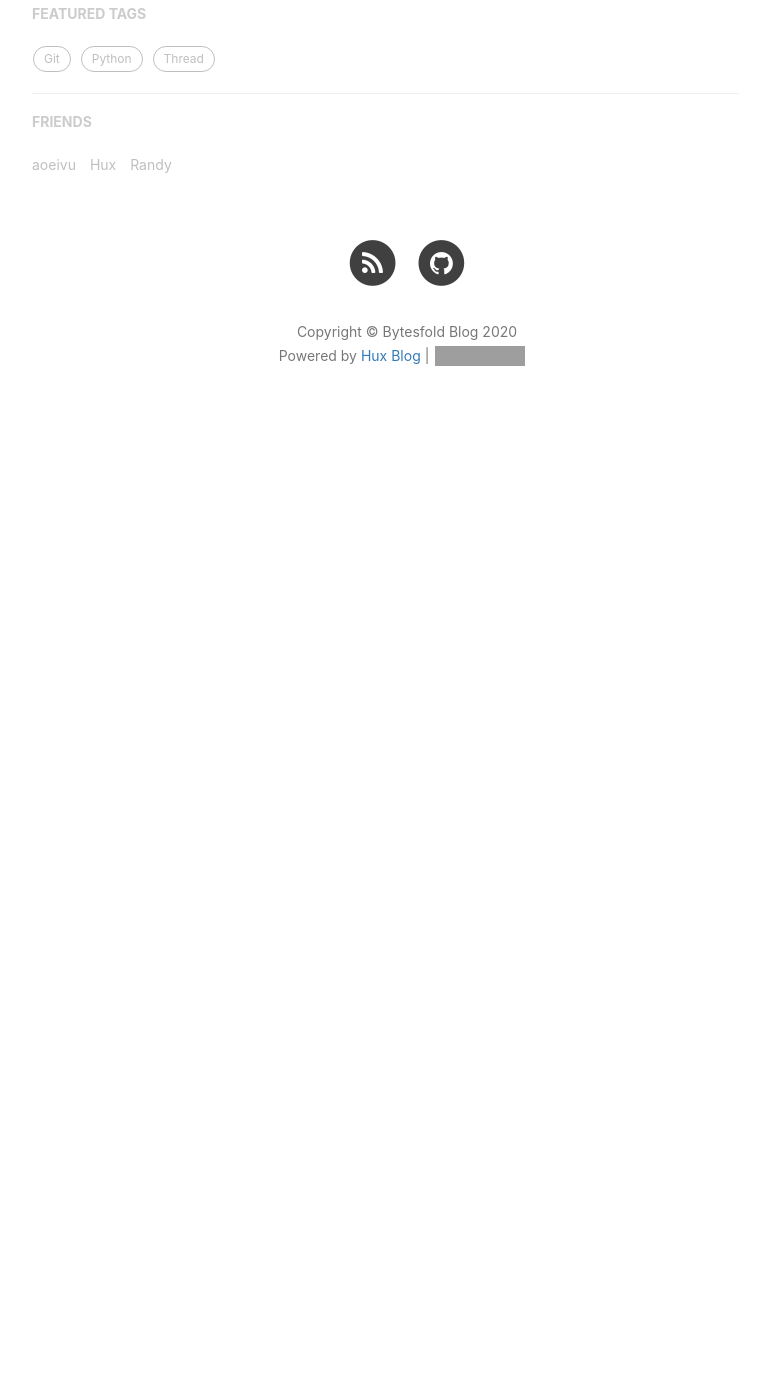
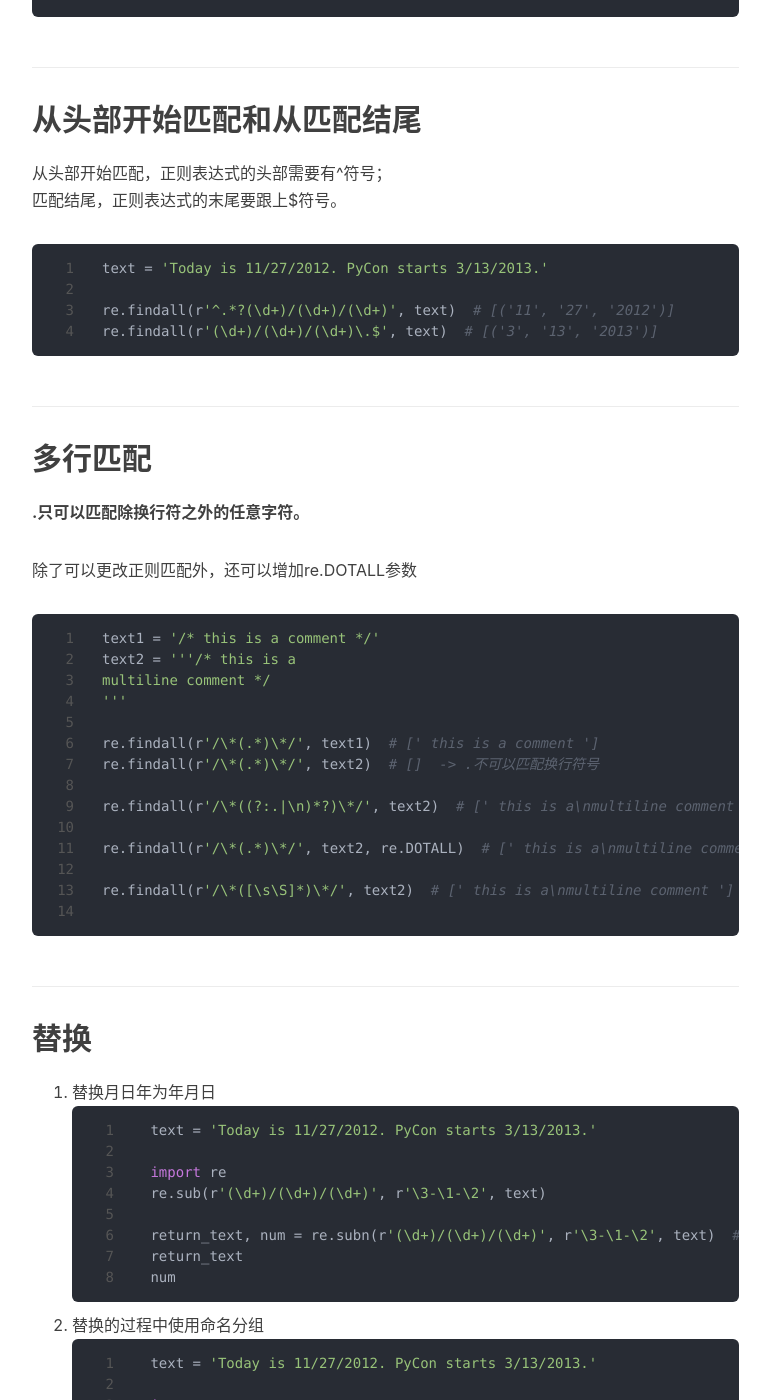
Before and after one commit to bytesfold/bytesfold.github.io, a Jekyll site: the page built from _posts/2020-01-17-正则备忘录.md, in a window 1280 px wide and 1400 px high, scrolled down 1120 px. Shown: the whole window, without its empty margins (233-1003 px from the left). Built offline with Jekyll 4.4.1, drawn with Linux system fonts in a browser that asks for light colours; nearby versions of some CDN libraries; comment, search, counter and statistics services are not loaded; before the commit the page ends 1580 px from its top, so only the background shows below that; some of the changed text lies outside the part shown; grey boxes are pictures that could not be loaded.

Commit message:
add content

````diff
--- a/_posts/2020-01-17-正则备忘录.md
+++ b/_posts/2020-01-17-正则备忘录.md
@@ -7,28 +7,182 @@ tags:
   - Python
 ---
 
-## 用re.sub替换字符串中的一段
-1.   简介
+## 正则编译
+
+使用重复的正则匹配的时候，先编译再使用有助于提高性能
+
+
+```python
+import re
+
+
+text = 'Today is 11/27/2012. PyCon starts 3/13/2013.'
+
+# 只使用一次
+ymd = re.findall(r'(\d+)/(\d+)/(\d+)', text)
+
+# 多次使用的情况
+ymd = re.compile(r'(\d+)/(\d+)/(\d+)')
+ymd.findall(text)
+```
+
+
+## 贪婪和非贪婪
+
+非贪婪模式：匹配符合条件立刻停止；
+贪婪：匹配直到最后一个符合条件的地方。
+
+
+```python
+text = 'python "Python" "snake"'
+
+# 贪婪模式
+re.findall(r'".*"', text)  # ['"Python" "snake"']
+
+# 非贪婪模式
+re.findall(r'".*?"', text)  # ['"Python"', '"snake"']，注意这个列表是两个元素
+```
+
+
+## 从头部开始匹配和从匹配结尾
+
+从头部开始匹配，正则表达式的头部需要有^符号；
+匹配结尾，正则表达式的末尾要跟上$符号。
+
+
+```python
+text = 'Today is 11/27/2012. PyCon starts 3/13/2013.'
+
+re.findall(r'^.*?(\d+)/(\d+)/(\d+)', text)  # [('11', '27', '2012')]
+re.findall(r'(\d+)/(\d+)/(\d+)\.$', text)  # [('3', '13', '2013')]
+```
+
+
+## 多行匹配
+
+**.只可以匹配除换行符之外的任意字符。**
+
+除了可以更改正则匹配外，还可以增加re.DOTALL参数
+
+
+```python
+text1 = '/* this is a comment */'
+text2 = '''/* this is a
+multiline comment */
+'''
+
+re.findall(r'/\*(.*)\*/', text1)  # [' this is a comment ']
+re.findall(r'/\*(.*)\*/', text2)  # []  -> .不可以匹配换行符号
+
+re.findall(r'/\*((?:.|\n)*?)\*/', text2)  # [' this is a\nmultiline comment ']  更改正则匹配
+
+re.findall(r'/\*(.*)\*/', text2, re.DOTALL)  # [' this is a\nmultiline comment ']  使用re.DOTALL
+
+re.findall(r'/\*([\s\S]*)\*/', text2)  # [' this is a\nmultiline comment ']  使用[\s\S]*匹配任意
+
+```
+
+## 替换
+
+1. 替换月日年为年月日
+    ```python
+    text = 'Today is 11/27/2012. PyCon starts 3/13/2013.'
+
+    import re
+    re.sub(r'(\d+)/(\d+)/(\d+)', r'\3-\1-\2', text)
+
+    return_text, num = re.subn(r'(\d+)/(\d+)/(\d+)', r'\3-\1-\2', text)  # 返回被替换的次数
+    return_text
+    num
     ```
-    re.sub(pattern, repl, string, *)
+
+2. 替换的过程中使用命名分组
+    ```python
+    text = 'Today is 11/27/2012. PyCon starts 3/13/2013.'
+
+    import re
+    re.sub(r'(?P<month>\d+)/(?P<day>\d+)/(?P<year>\d+)', r'\g<year>-\g<month>-\g<day>', text)
     ```
-    pattern代表需要匹配的正则
-    repl代表替换后的字符串
-    string代表需要修改的字符串
-2.   示例代码
-        ```python
-        import re
 
-        test_string = 'ro.product.name=msm8909'
-        name = '2333'
-        # 普通的使用方法:
-        print(re.sub(r'msm\d+', '', test_string))  # 将msm8909替换为空: ro.product.system.name=
-        print(re.sub(r'msm\d+', 'msm9999', test_string))  # 将msm8909替换为msm9999: ro.product.system.name=msm9999
+    ```python
+    import re
 
-        # 分组替换
-        print(re.sub(r'(^ro\.product\.name=)(.*$)', r'\g<1>\g<2>', test_string))  # 使用()分组：返回ro.product.system.name=msm8909
-        print(re.sub(r'(^ro\.product\.name=)(.*$)', r'\g<1>', test_string))  # 返回ro.product.system.name=
-        print(re.sub(r'(^ro\.product\.name=)(.*$)', r'\g<2>', test_string))  # 返回msm8909
-        print(re.sub(r'(^ro\.product\.name=)(.*$)', r'\g<1>2333', test_string))  # 返回ro.product.system.name=2333
-        print(re.sub(r'(^ro\.product\.name=)(.*$)', r'\g<1>{}'.format(name), test_string))  # 返回ro.product.system.name=2333
-        ```
+    test_string = 'ro.product.name=msm8909'
+    name = '2333'
+    # 普通的使用方法:
+    print(re.sub(r'msm\d+', '', test_string))  # 将msm8909替换为空: ro.product.name=
+    print(re.sub(r'msm\d+', 'msm9999', test_string))  # 将msm8909替换为msm9999: ro.product.name=msm9999
+
+    # 分组替换
+    print(re.sub(r'(^ro\.product\.name=)(.*$)', r'\g<1>\g<2>', test_string))  # 使用()分组：返回ro.product.name=msm8909
+    print(re.sub(r'(^ro\.product\.name=)(.*$)', r'\g<1>', test_string))  # 返回ro.product.name=
+    print(re.sub(r'(^ro\.product\.name=)(.*$)', r'\g<2>', test_string))  # 返回msm8909
+    print(re.sub(r'(^ro\.product\.name=)(.*$)', r'\g<1>2333', test_string))  # 返回ro.product.name=2333
+    print(re.sub(r'(^ro\.product\.name=)(.*$)', r'\g<1>{}'.format(name), test_string))  # 返回ro.product.name=2333
+    ```
+
+3. 忽略大小写的替换
+
+    ```python
+    text = 'UPPER PYTHON, lower python, Mixed Python'
+
+    # 查找所有
+    re.findall('python', text, flags=re.IGNORECASE)  # ['PYTHON', 'python', 'Python']
+
+    # 查找并全部替换为指定
+    re.sub('python', 'snake', text, flags=re.IGNORECASE)  # 'UPPER snake, lower snake, Mixed snake'
+
+    def match_case(word):
+        def sub_snake(m):
+            text = m.group()
+            if text.isupper():
+                return word.upper()
+            elif text.islower():
+                return word.lower()
+            elif text[0].isupper():
+                return word.capitalize()
+            else:
+                return word
+        return sub_snake
+
+    # 根据原来情况进行替换
+    re.sub('python', match_case('snake'), text, flags=re.IGNORECASE)
+    ```
+
+## 切分
+
+1. 切分并且不保留切分符号
+    ```python
+    line = 'asdf fjdk; afed, fjek,asdf, foo'
+
+    import re
+    print(re.split(r'[\s;,]\s*', line))
+    print(re.split(r'(?:\s|;|,)\s*', line))
+    ```
+
+2. 切分并且保留切分的符号
+    ```python
+    line = 'asdf fjdk; afed, fjek,asdf, foo'
+
+    import re
+    value = re.split(r'(\s|;|,)\s*', line)  # 切分保留符号
+    print(value)
+
+    print(value[::2])  # 所有的值
+    print(value[1::2])  # 所有的分隔符号
+
+    print(''.join(i+j for i, j in zip(value[::2], value[1::2])))  # 根据取出来的值还原
+    ```
+
+##  分组
+```python
+ymd = re.compile(r'.*(\d+)/(\d+)/(\d+).*')
+
+date = ymd.match('3/13/2013')
+
+date.groups()  # ('3', '13', '2013')
+date.group(0)  # '3/13/2013'
+date.group(1)  # '3'
+date.group(2)  # '13'
+date.group(3)  # '2013'
+```
````
